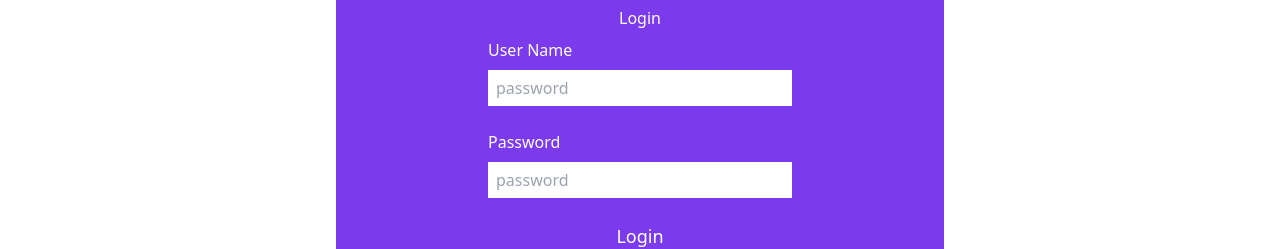
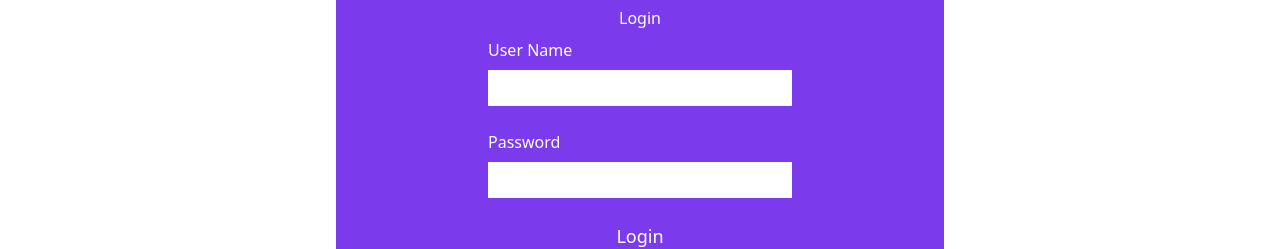
Before and after one commit to THEO-184/GUESS_ARTSIST_CLIENT, a React (Vite) app: page /login in a window 1280 px wide. Shown: the part 352-601 px from the top of the page. Built offline with nearby package versions, Linux system fonts and the light colour scheme.

Commit message:
edit element component

```diff
--- a/src/components/InputElement.tsx
+++ b/src/components/InputElement.tsx
@@ -17,8 +17,8 @@ const InputElement = ({ value, onChange, title }: Props) => {
 				type="text"
 				value={value}
 				onChange={onChange}
-				placeholder="password"
-				name="password"
+				placeholder={value}
+				name={value}
 				className="w-[200px] sm:w-full h-9 p-2 my-2 text-slate-700"
 			/>
 		</label>
```
